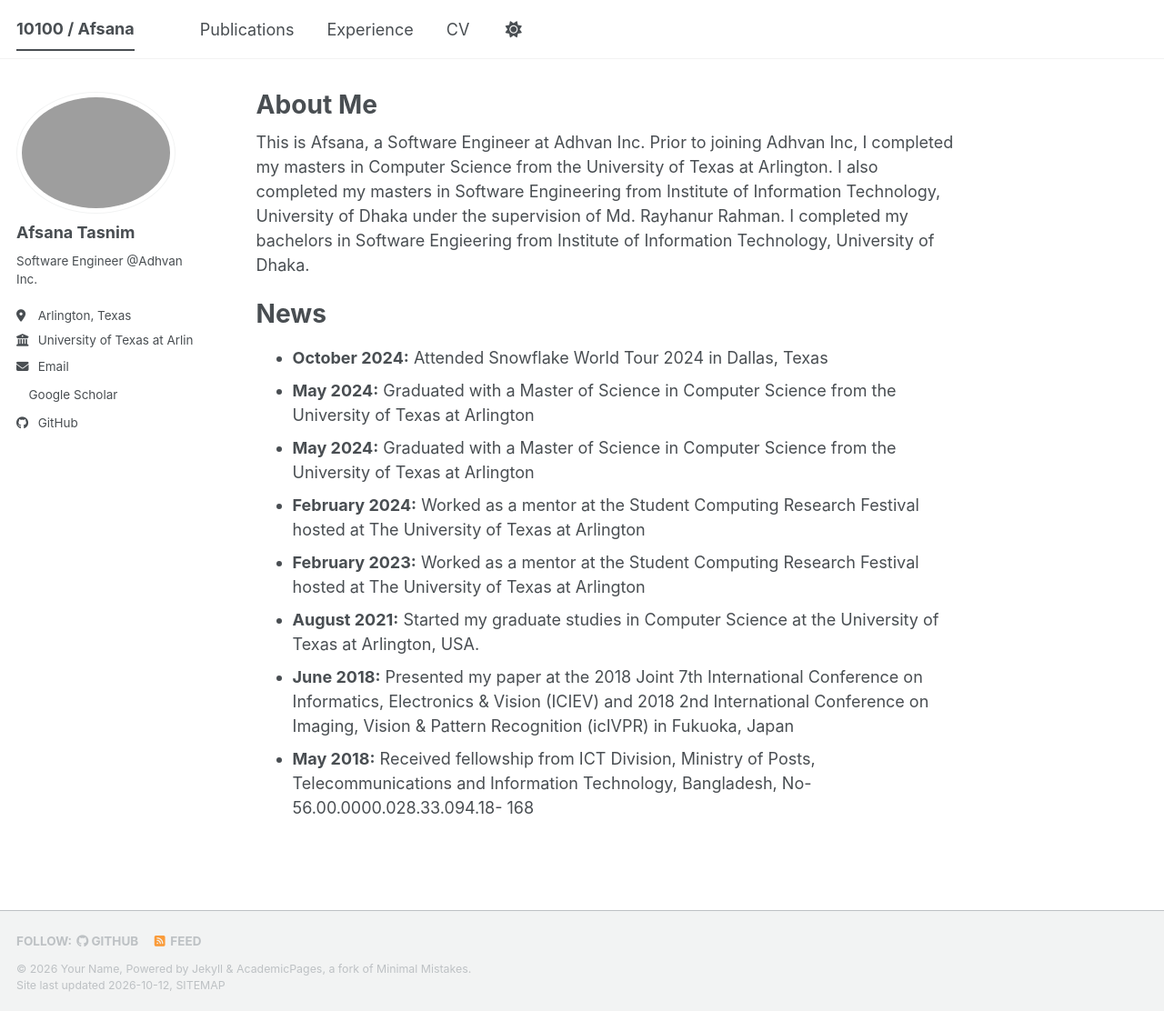
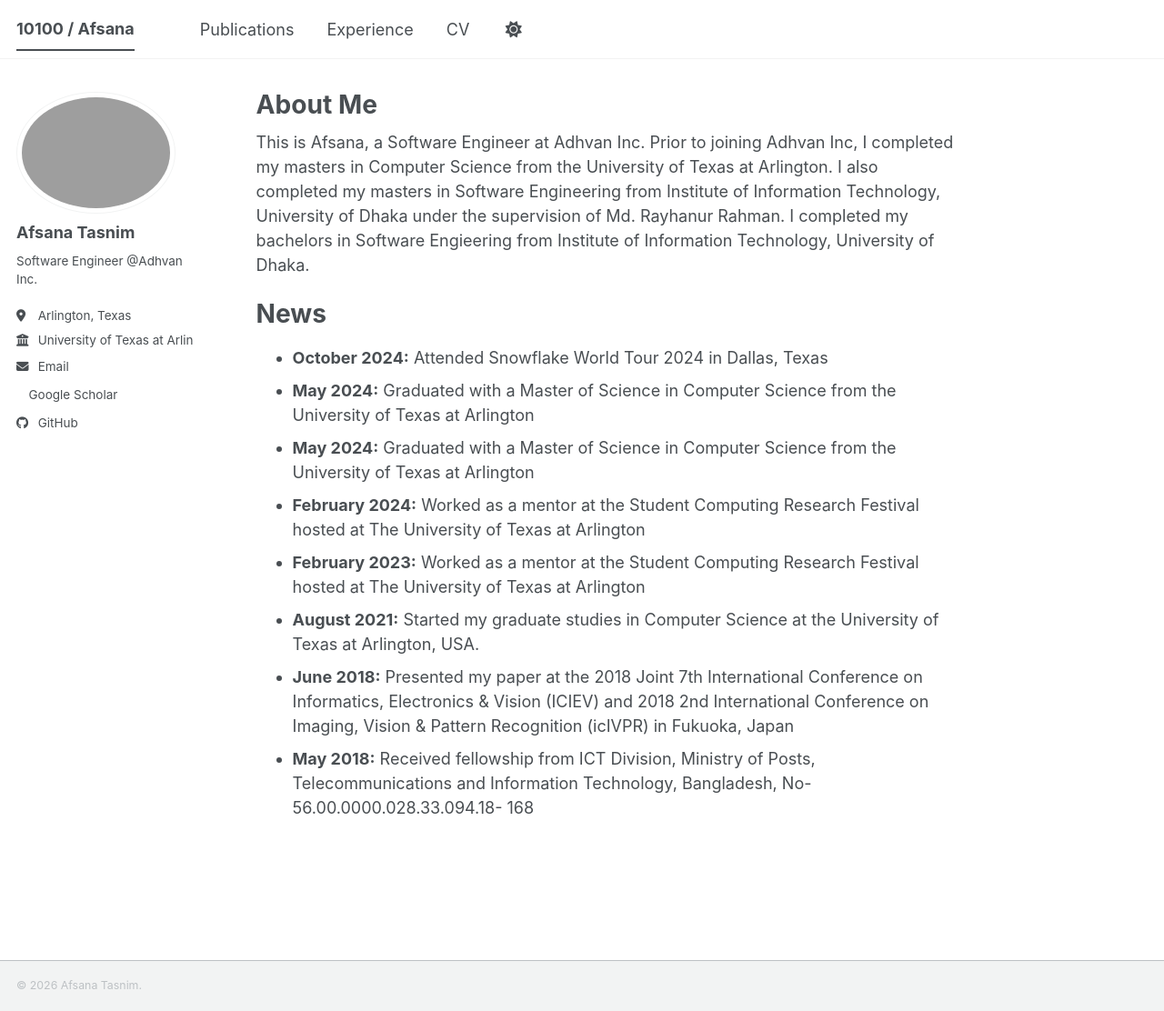
Before and after one commit to AfsanaTasnim/AfsanaTasnim.github.io, a Jekyll site: the page built from _pages/about.md, in a window 1280 px wide and 1112 px high. Shown: the whole window at 91% size. Built offline with Jekyll 4.4.1, drawn with Linux system fonts in a browser that asks for light colours; a style sheet for code colours, icons or effects is not loaded.

Commit message:
Update footer.html
Updated footer to include author name and removed social icons.

```diff
--- a/_includes/footer.html
+++ b/_includes/footer.html
@@ -1,25 +1,3 @@
-{% include base_path %}
-
-{% if site.author.github or site.author.bitbucket or site.atom_feed.hide != true %}
-<div class="page__footer-follow">
-  <ul class="social-icons">
-    {% if site.data.ui-text[site.locale].follow_label %}
-      <li><strong>{{ site.data.ui-text[site.locale].follow_label }}</strong></li>
-    {% endif %}
-    {% if site.author.github %}
-      <li><a href="https://github.com/{{ site.author.github }}"><i class="fab fa-github" aria-hidden="true"></i> GitHub</a></li>
-    {% endif %}
-    {% if site.author.bitbucket %}
-      <li><a href="https://bitbucket.org/{{ site.author.bitbucket }}"><i class="fab fa-bitbucket" aria-hidden="true"></i> Bitbucket</a></li>
-    {% endif %}
-    {% if site.atom_feed.hide != true %}
-    <li><a href="{% if site.atom_feed.path %}{{ site.atom_feed.path }}{% else %}{{ base_path }}/feed.xml{% endif %}"><i class="fa fa-fw fa-rss-square" aria-hidden="true"></i> {{ site.data.ui-text[site.locale].feed_label | default: "Feed" }}</a></li>
-    {% endif %}
-  </ul>
+<div class="page__footer-copyright">
+  &copy; {{ site.time | date: '%Y' }} Afsana Tasnim.
 </div>
-{% endif %}
-
-<div class="page__footer-copyright">
-  &copy; {{ site.time | date: '%Y' }} {{ site.name | default: site.title }}, {{ site.data.ui-text[site.locale].powered_by | default: "Powered by" }} <a href="https://jekyllrb.com" rel="nofollow">Jekyll</a> &amp; <a href="https://github.com/academicpages/academicpages.github.io">AcademicPages</a>, a fork of <a href="https://mademistakes.com/work/minimal-mistakes-jekyll-theme/" rel="nofollow">Minimal Mistakes</a>.<br />
-  Site last updated {{ "now" | date: '%Y-%m-%d' }}, <a href="/sitemap/" style="text-transform: uppercase;">{{ site.data.ui-text[site.locale].site_map | default: "Sitemap" }}</a>
-</div>
```
